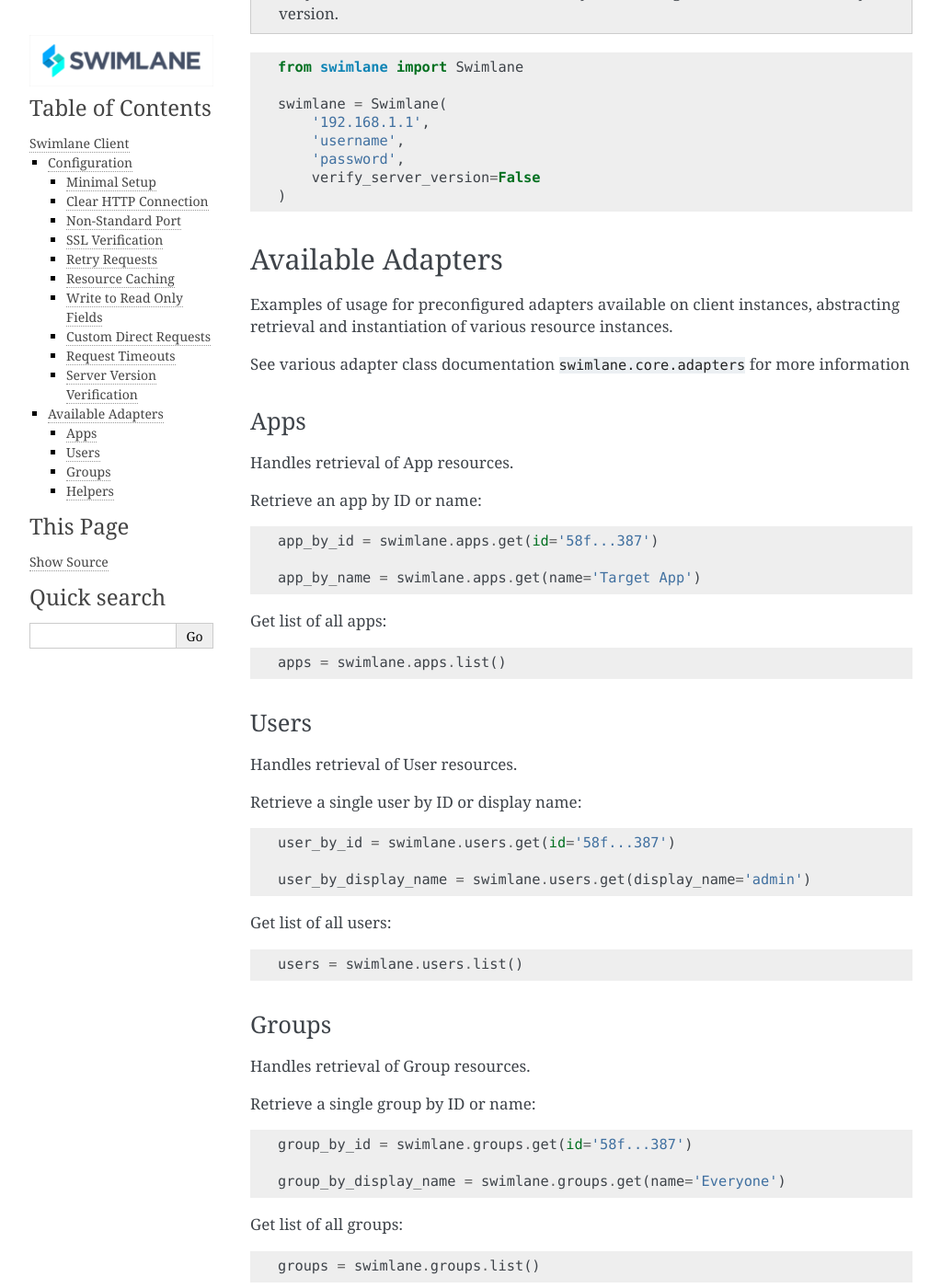
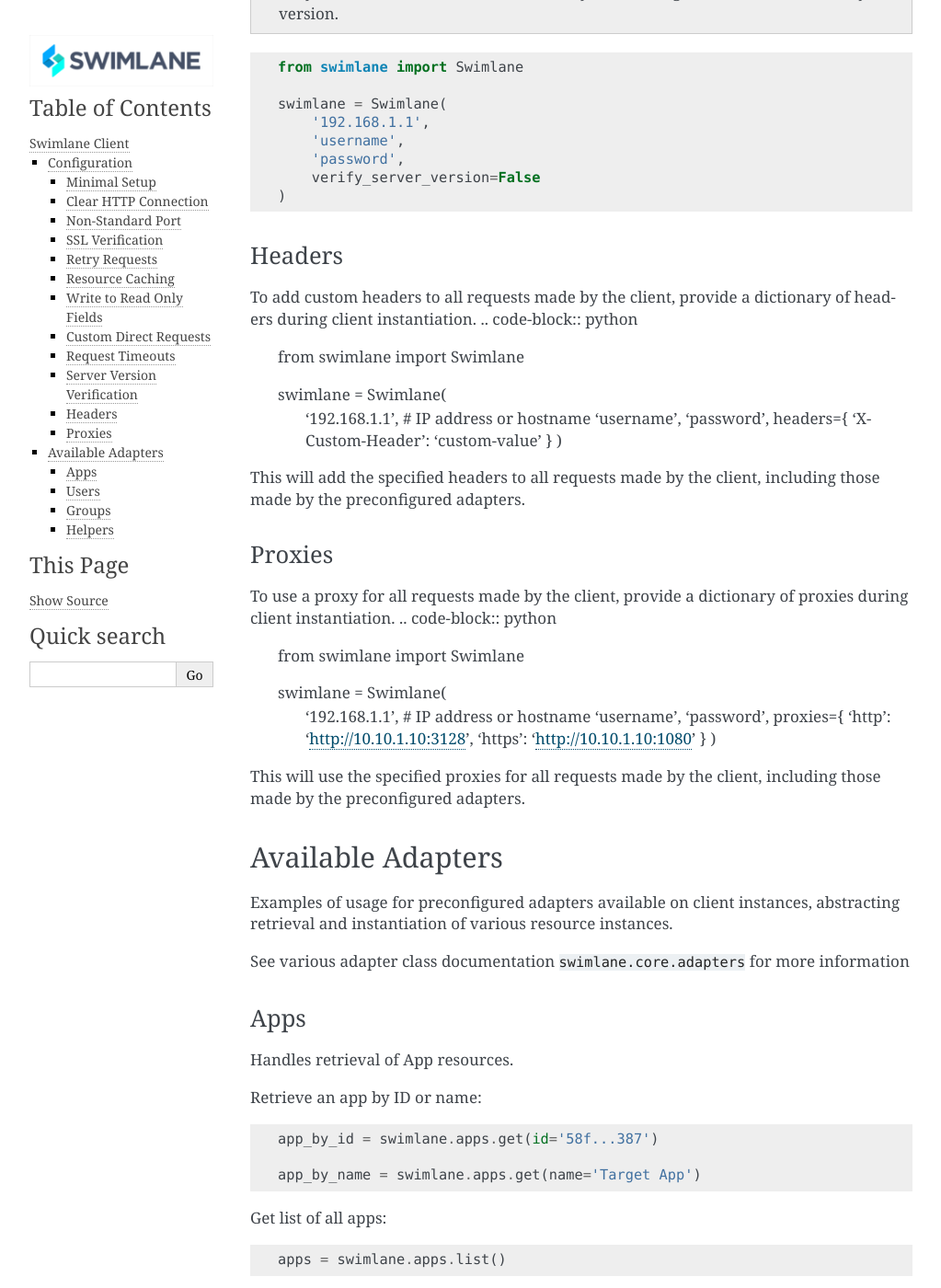
Before and after one commit to swimlane/swimlane-python, a Sphinx documentation site: the page built from docs/examples/client.rst, in a window 1280 px wide and 1400 px high, scrolled down 6011 px. Shown: the whole window at 92% size, without its empty margins (118-1141 px from the left). Built offline with Sphinx 7.4.7, drawn with Linux system fonts in a browser that asks for light colours.

Commit message:
feat(SPT-38678): headers and proxy (#211)
Co-authored-by: sandeep-reddy03 <132483470+sandeep-reddy03@users.noreply.github.com>

```diff
--- a/docs/examples/client.rst
+++ b/docs/examples/client.rst
@@ -312,6 +312,37 @@
         'password',
         verify_server_version=False
     )
+
+Headers
+^^^^^^^^
+To add custom headers to all requests made by the client, provide a dictionary of headers during client instantiation.
+.. code-block:: python
+
+    from swimlane import Swimlane
+
+    swimlane = Swimlane(
+        '192.168.1.1',  # IP address or hostname
+        'username',
+        'password',
+        headers={ 'X-Custom-Header': 'custom-value' }
+        )
+This will add the specified headers to all requests made by the client, including those made by the preconfigured adapters.
+
+Proxies
+^^^^^^^^
+To use a proxy for all requests made by the client, provide a dictionary of proxies during client instantiation.
+.. code-block:: python
+
+    from swimlane import Swimlane
+
+    swimlane = Swimlane(
+        '192.168.1.1',  # IP address or hostname
+        'username',
+        'password',
+        proxies={ 'http': 'http://10.10.1.10:3128', 'https': 'http://10.10.1.10:1080' }
+        )
+This will use the specified proxies for all requests made by the client, including those made by the preconfigured adapters.
+
 Available Adapters
 ------------------
 
```
Also changed, not shown: 2 other files.
